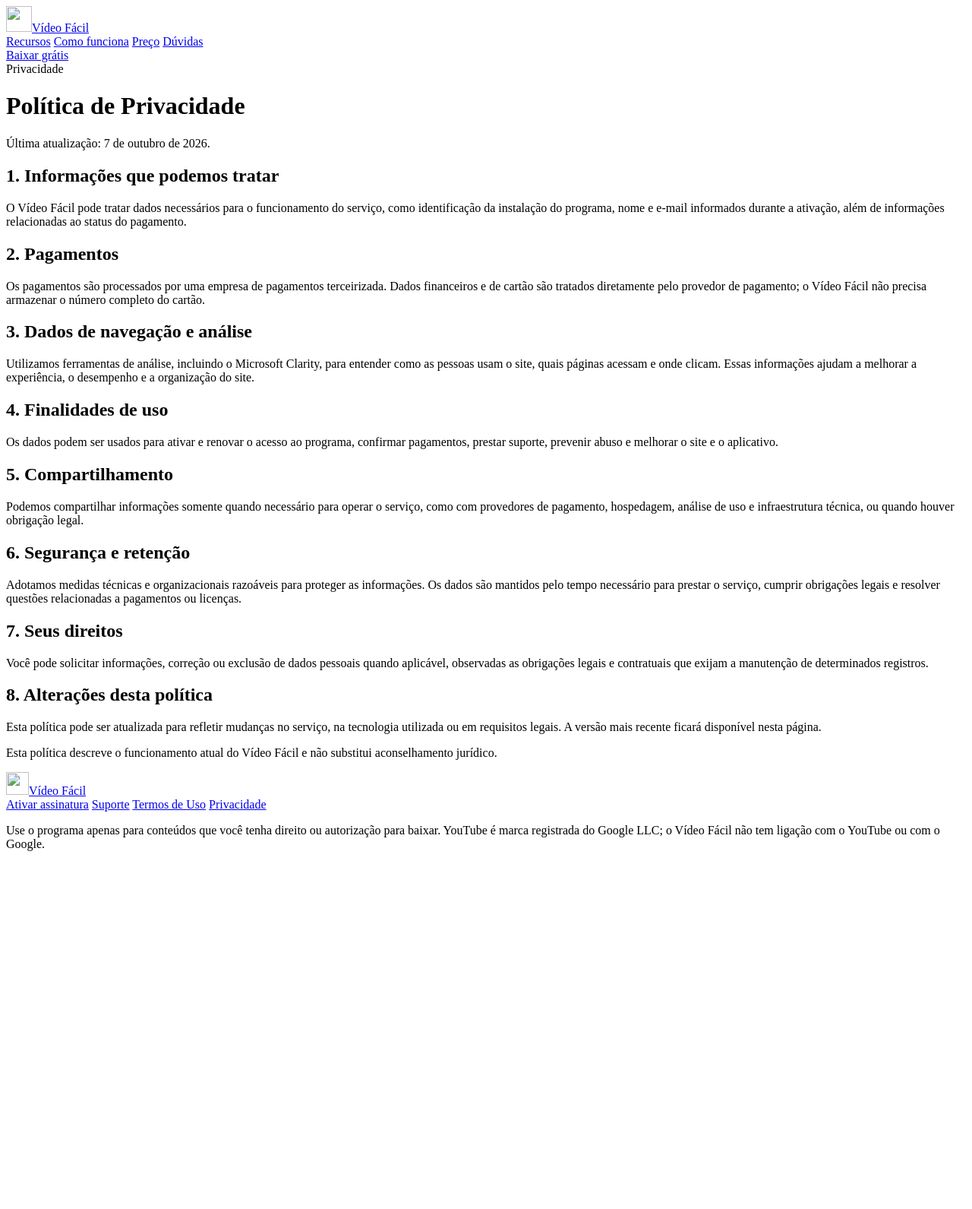
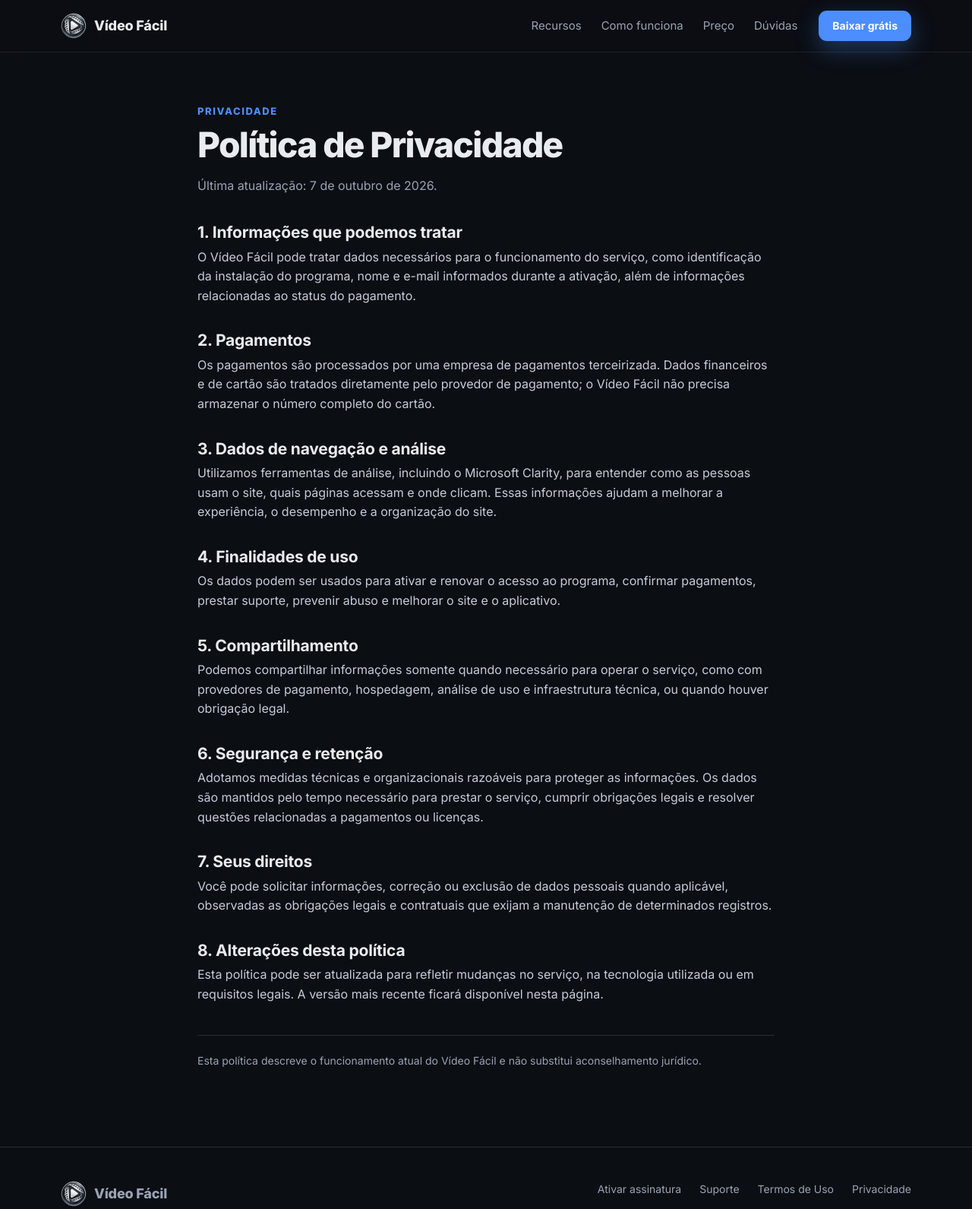
Before and after one commit to jenifermirandasilvasantana-tech/video-facil-site, a plain HTML site: page politica-de-privacidade/index.html in a window 1280 px wide. Shown: the top 1591 px of the page at 76% size. Before the commit the page ends 1136 px from the top, so only its background shows below. Drawn offline with Linux system fonts and the light colour scheme; the site is published under a folder, as on GitHub Pages, so addresses that start at the root find nothing.

Commit message:
Caminhos relativos: o site funciona no endereço temporário e no definitivo
Co-Authored-By: Claude Opus 5.5 <noreply@anthropic.com>

```diff
--- a/politica-de-privacidade/index.html
+++ b/politica-de-privacidade/index.html
@@ -7,21 +7,21 @@
   <meta name="description" content="Como o Vídeo Fácil trata dados de instalação, pagamento e navegação.">
   <link rel="canonical" href="https://videofacilapp.com.br/politica-de-privacidade/">
   <meta name="theme-color" content="#0b0e13">
-  <link rel="icon" type="image/png" href="/favicon.png">
+  <link rel="icon" type="image/png" href="../favicon.png">
   <link rel="preconnect" href="https://fonts.googleapis.com">
   <link rel="preconnect" href="https://fonts.gstatic.com" crossorigin>
   <link href="https://fonts.googleapis.com/css2?family=Inter:wght@400;500;600;700;800&display=swap" rel="stylesheet">
-  <link rel="stylesheet" href="/css/site.css">
+  <link rel="stylesheet" href="../css/site.css">
 </head>
 <body>
 <header class="nav">
   <div class="container nav-inner">
-    <a class="brand" href="/" aria-label="Vídeo Fácil, início"><img src="/img/icone.png" alt="" width="34" height="34">Vídeo Fácil</a>
+    <a class="brand" href="../" aria-label="Vídeo Fácil, início"><img src="../img/icone.png" alt="" width="34" height="34">Vídeo Fácil</a>
     <nav class="nav-links" aria-label="Seções">
-      <a href="/#recursos">Recursos</a>
-      <a href="/#como-funciona">Como funciona</a>
-      <a href="/#preco">Preço</a>
-      <a href="/#faq">Dúvidas</a>
+      <a href="../#recursos">Recursos</a>
+      <a href="../#como-funciona">Como funciona</a>
+      <a href="../#preco">Preço</a>
+      <a href="../#faq">Dúvidas</a>
     </nav>
     <a class="btn btn-primary btn-sm" data-track="download_click" href="https://github.com/jenifermirandasilvasantana-tech/video-facil-updates/releases/latest/download/Instalador-Video-Facil.exe">Baixar grátis</a>
   </div>
@@ -53,17 +53,17 @@
 <footer>
   <div class="container">
     <div class="foot">
-      <a class="brand" href="/"><img src="/img/icone.png" alt="" width="30" height="30">Vídeo Fácil</a>
+      <a class="brand" href="../"><img src="../img/icone.png" alt="" width="30" height="30">Vídeo Fácil</a>
       <nav class="foot-links" aria-label="Links do rodapé">
         <a href="https://video-facil.floot.app/assinar" data-track="activate_click">Ativar assinatura</a>
-        <a href="/suporte/">Suporte</a>
-        <a href="/termos-de-uso/">Termos de Uso</a>
-        <a href="/politica-de-privacidade/">Privacidade</a>
+        <a href="../suporte/">Suporte</a>
+        <a href="../termos-de-uso/">Termos de Uso</a>
+        <a href="../politica-de-privacidade/">Privacidade</a>
       </nav>
     </div>
     <p class="disclaimer">Use o programa apenas para conteúdos que você tenha direito ou autorização para baixar. YouTube é marca registrada do Google LLC; o Vídeo Fácil não tem ligação com o YouTube ou com o Google.</p>
   </div>
 </footer>
-<script src="/js/site.js" defer></script>
+<script src="../js/site.js" defer></script>
 </body>
 </html>
```
Also changed, not shown: index.html (+13 -13 lines), suporte/index.html (+12 -12 lines), termos-de-uso/index.html (+12 -12 lines).
